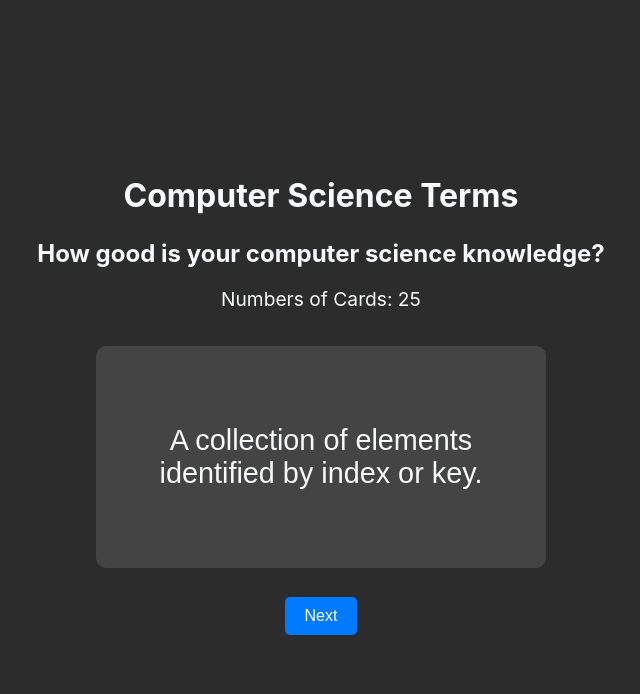
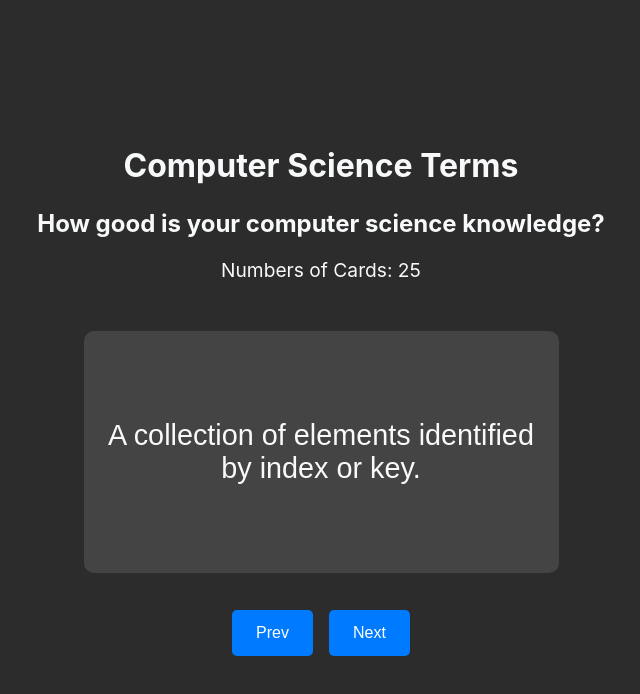
Before and after one commit to IlanLey/AlgoCard, a React (Vite) app: page / in a window 1280 px wide. Shown: the top 694 px of the page, without its empty margins (319-959 px from the left). Built offline with nearby package versions, Linux system fonts and the light colour scheme.

Commit message:
Added Back Button

```diff
--- a/src/IndexCard.jsx
+++ b/src/IndexCard.jsx
@@ -44,6 +44,16 @@ function IndexCard() {
         setFlip(!flip);
     }
 
+    // Get previous card
+    const prevCard = () => {
+        if (index <= 0) {
+            setIndex(0);
+        } else {
+            setIndex(index - 1);
+        }
+        setFlip(false);
+    }
+
     // Get the next card
     const nextCard = () => {
         if (index < computerScienceTerms.length - 1) {
@@ -59,7 +69,10 @@ function IndexCard() {
             <button className="flashcard" onClick={flipCard}>
                 {flip ? term.type : term.description}
             </button>
-            <button className="flipCard" onClick={nextCard}>Next</button>
+            <div className='button-container'>
+                <button className="flipCard" onClick={prevCard}>Prev</button>
+                <button className="flipCard" onClick={nextCard}>Next</button>
+            </div>
         </>
     );
 }
--- a/src/index.css
+++ b/src/index.css
@@ -36,8 +36,8 @@ p {
 
 .flashcard {
   font-size: 1.8em;
-  width: 450px;
-  height: 222px;
+  width: 475px;
+  height: 242px;
   display: flex;
   justify-content: center;
   align-items: center;
@@ -58,12 +58,13 @@ p {
 button {
   border: none;
   border-radius: 5px;
-  padding: 10px 20px;
+  padding: 14px 24px;
   background-color: #007bff;
   color: white;
   font-size: 1em;
   cursor: pointer;
   transition: background-color 0.3s ease;
+  margin: 0.5em;
 }
 
 button:hover {
```
